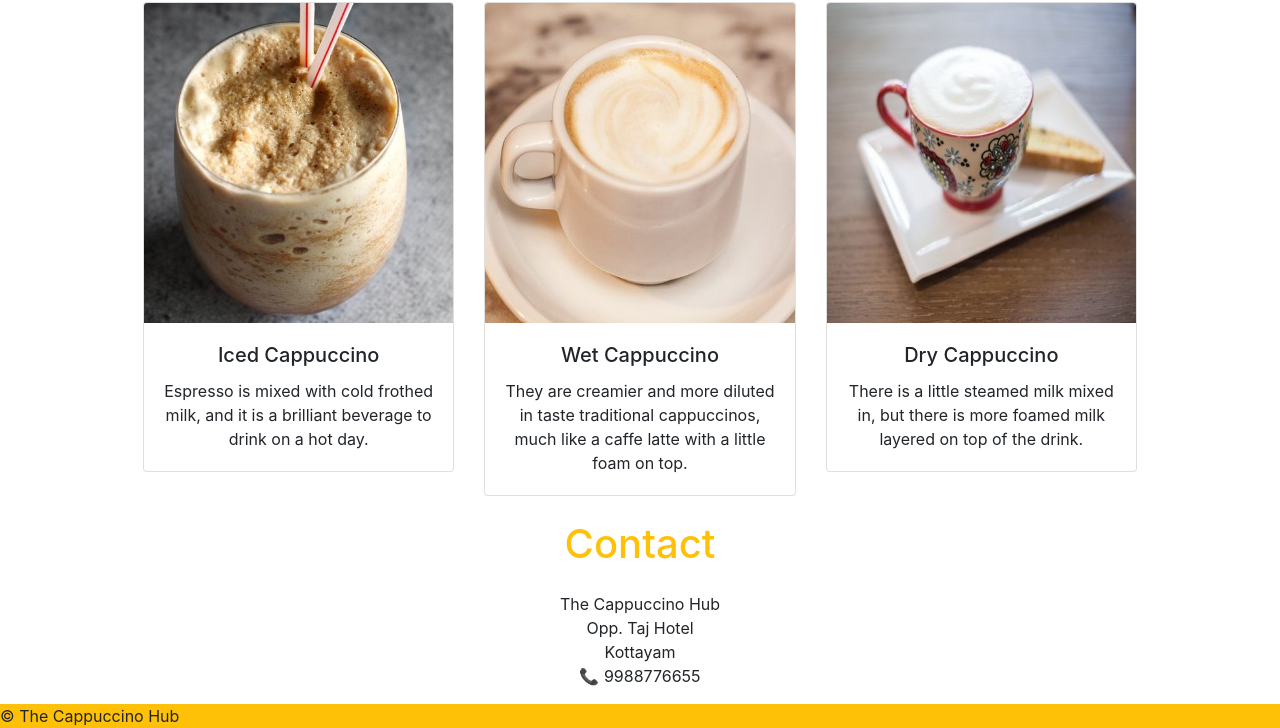
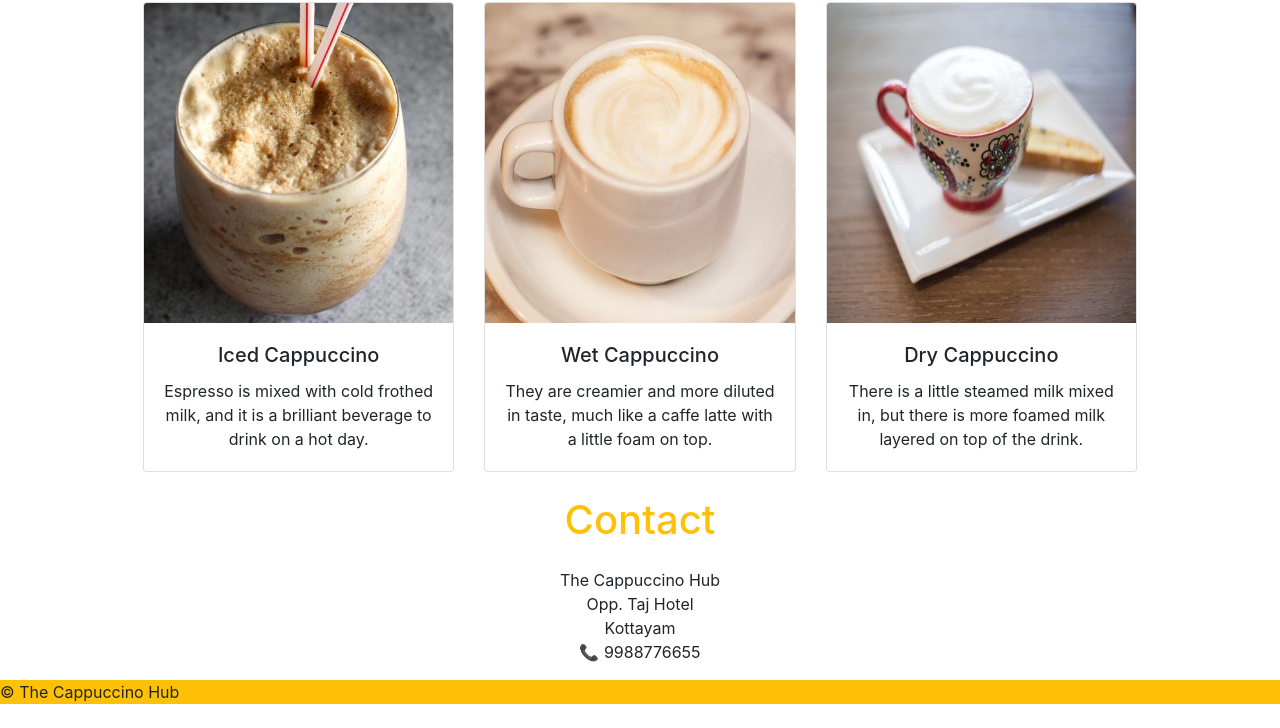
Before and after one commit to vijinvj77/Cappuccino, a plain HTML site: page index.html in a window 1280 px wide. Shown: the part 576-1304 px from the top of the page. After the commit the page ends 1280 px from the top, so only its background shows below. Drawn offline with nearby package versions, Linux system fonts and the light colour scheme.

Commit message:
Card issue fixed

```diff
--- a/index.html
+++ b/index.html
@@ -59,7 +59,7 @@
             <img class="card-img-top" src="images/wet-cappuccino.jpg" alt="wet cappuccino image" style="min-height: 40vh; max-height: 40vh;">
             <div class="card-body">
               <h5 class="card-title">Wet Cappuccino</h5>
-              <p class="card-text">They are creamier and more diluted in taste traditional cappuccinos, much like a caffe latte with a little foam on top.</p>
+              <p class="card-text">They are creamier and more diluted in taste, much like a caffe latte with a little foam on top.</p>
             </div>
           </div>
         </div>
```
